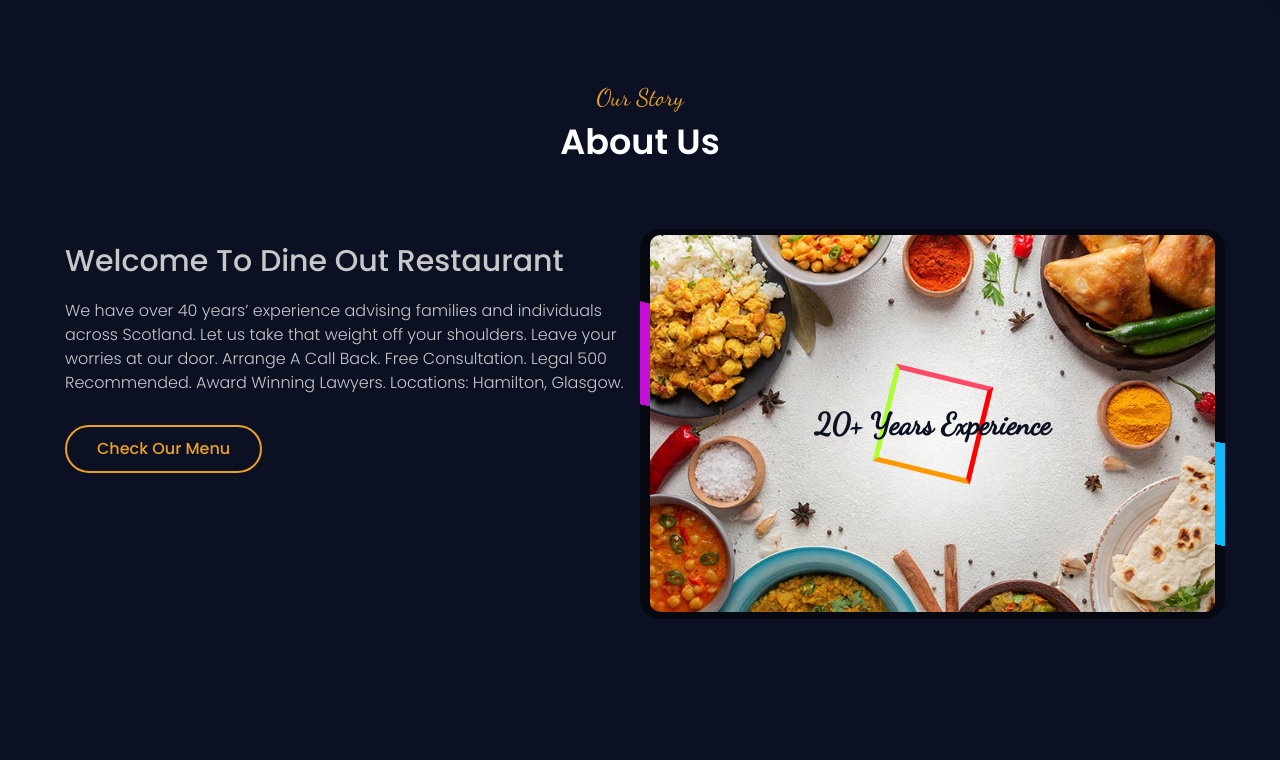
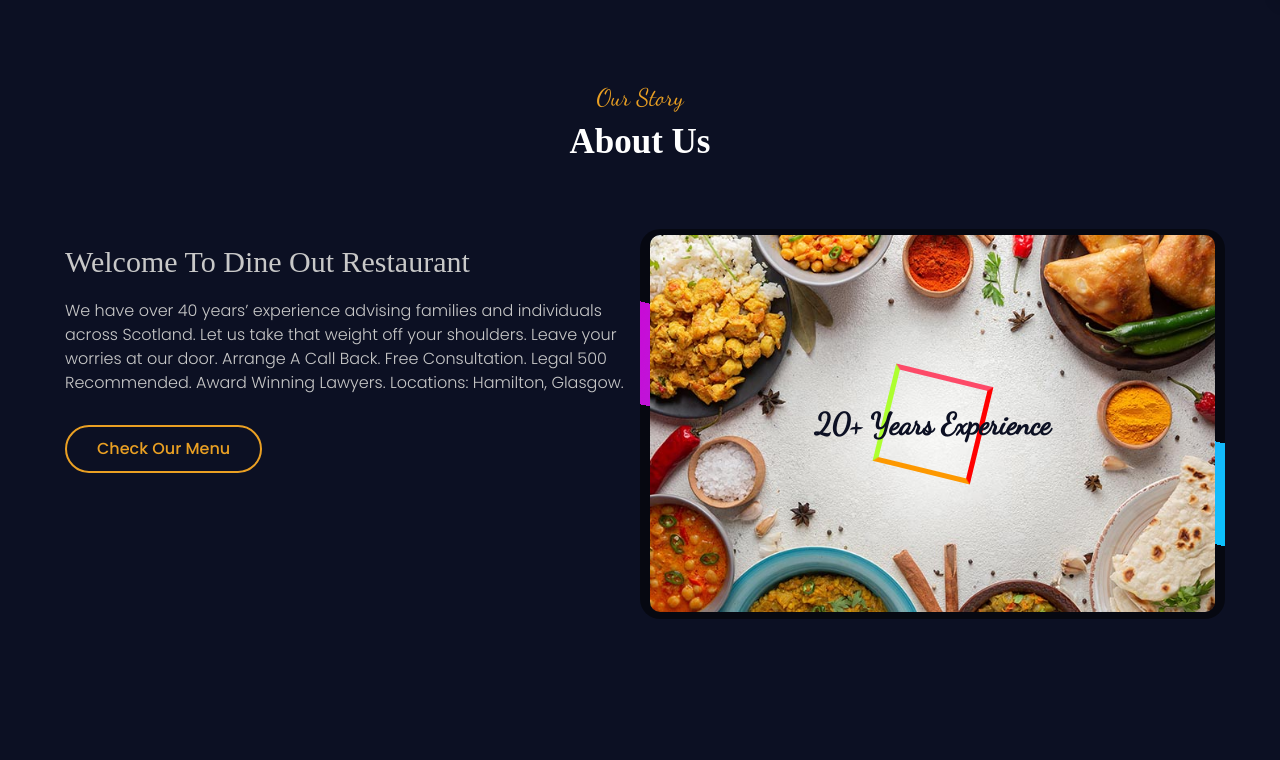
Before and after one commit to Pawan-K-gour/Dine-Out-Restaurant, a plain HTML site: page index.html in a window 1280 px wide. Shown: the part 800-1560 px from the top of the page. Drawn offline with Linux system fonts and the light colour scheme.

Commit message:
Update index.css

```diff
--- a/index.css
+++ b/index.css
@@ -55,6 +55,7 @@ h1{
 h2{
     font-weight: 600;
     color: var(--white);
+    font-family: Monotype Corsiva;
 }
 h3,
 h4,
@@ -62,6 +63,9 @@ h5,
 h6{
     font-weight: 500;
     color: (--white);
+}
+h3{
+    font-family: Matura MT Script Capitals;
 }
 p{
     font-size: 16px;
```
